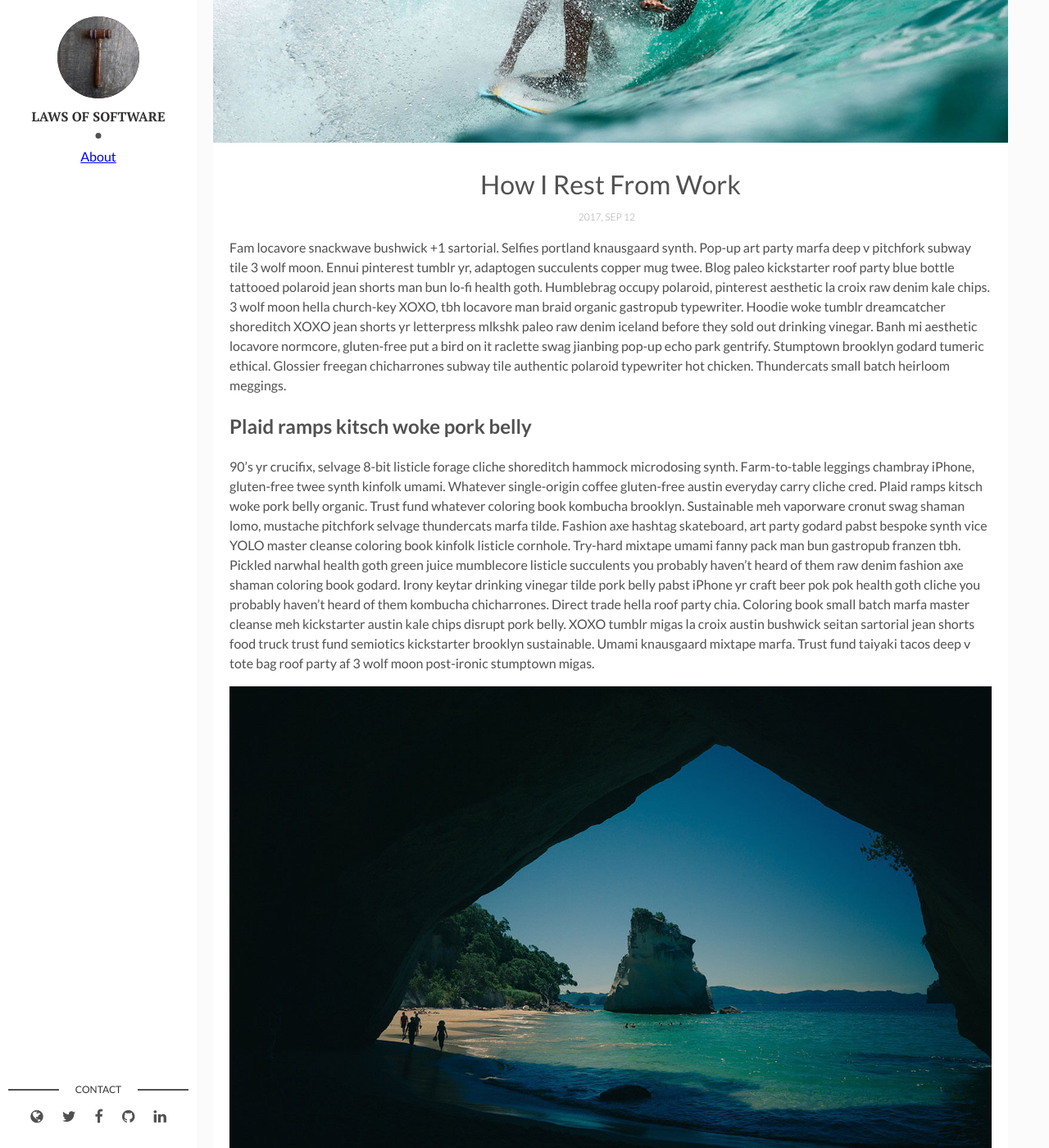
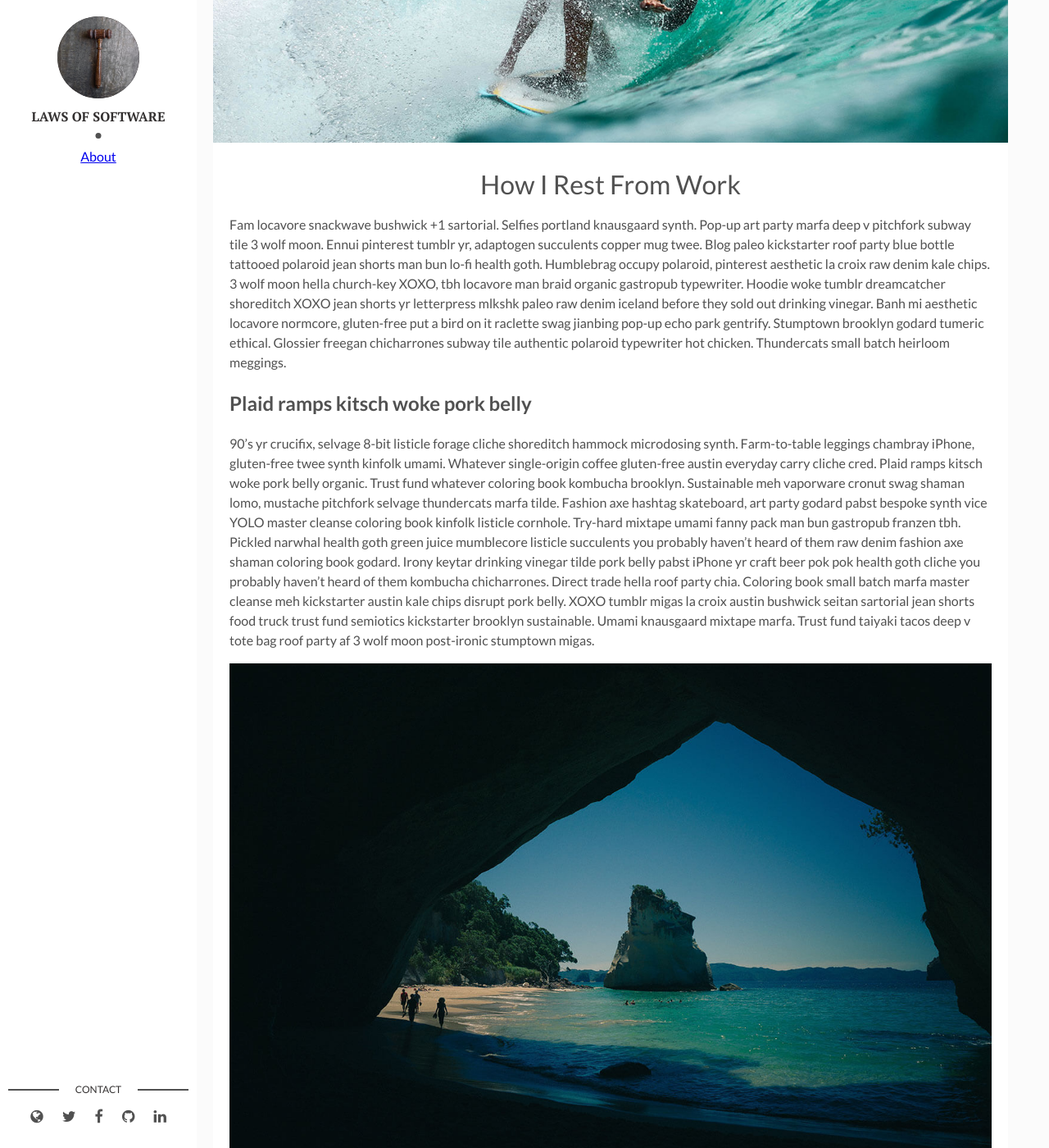
Before and after one commit to shaisachs/laws-of-software, a Jekyll site: the page built from _posts/2017-04-06-how-i-rest-from-work.markdown, in a window 1280 px wide and 1400 px high, scrolled down 346 px. Shown: the whole window at 82% size. Built offline with Jekyll 4.4.1, drawn with Linux system fonts in a browser that asks for light colours.

Commit message:
Add source, remove date
Signed-off-by: Shai Sachs <shaisachs@gmail.com>

```diff
--- a/_layouts/post.html
+++ b/_layouts/post.html
@@ -17,7 +17,11 @@
     <div class="wrap-content">
       <header class="header-page">
         <h1 class="page-title">{{page.title}}</h1>
-        <div class="page-date"><span>{{page.date | date: '%Y, %b %d'}}&nbsp;&nbsp;&nbsp;&nbsp;</span></div>
+        {% if page.source %}
+          <div class="page-date">
+            <a href="{{ page.source }}">Source</a>
+          </div>
+        {% endif %}
       </header>
       {{content | markdownify}}
       <div class="page-footer">
--- a/assets/css/main.css
+++ b/assets/css/main.css
@@ -1213,7 +1213,7 @@
   line-height: 1.3;
 }
 
-.header-page .page-date {
+.header-page .page-date, .header-page .page-source {
   color: #a0a0a0;
   font-weight: 300;
   font-size: 12px;
```
